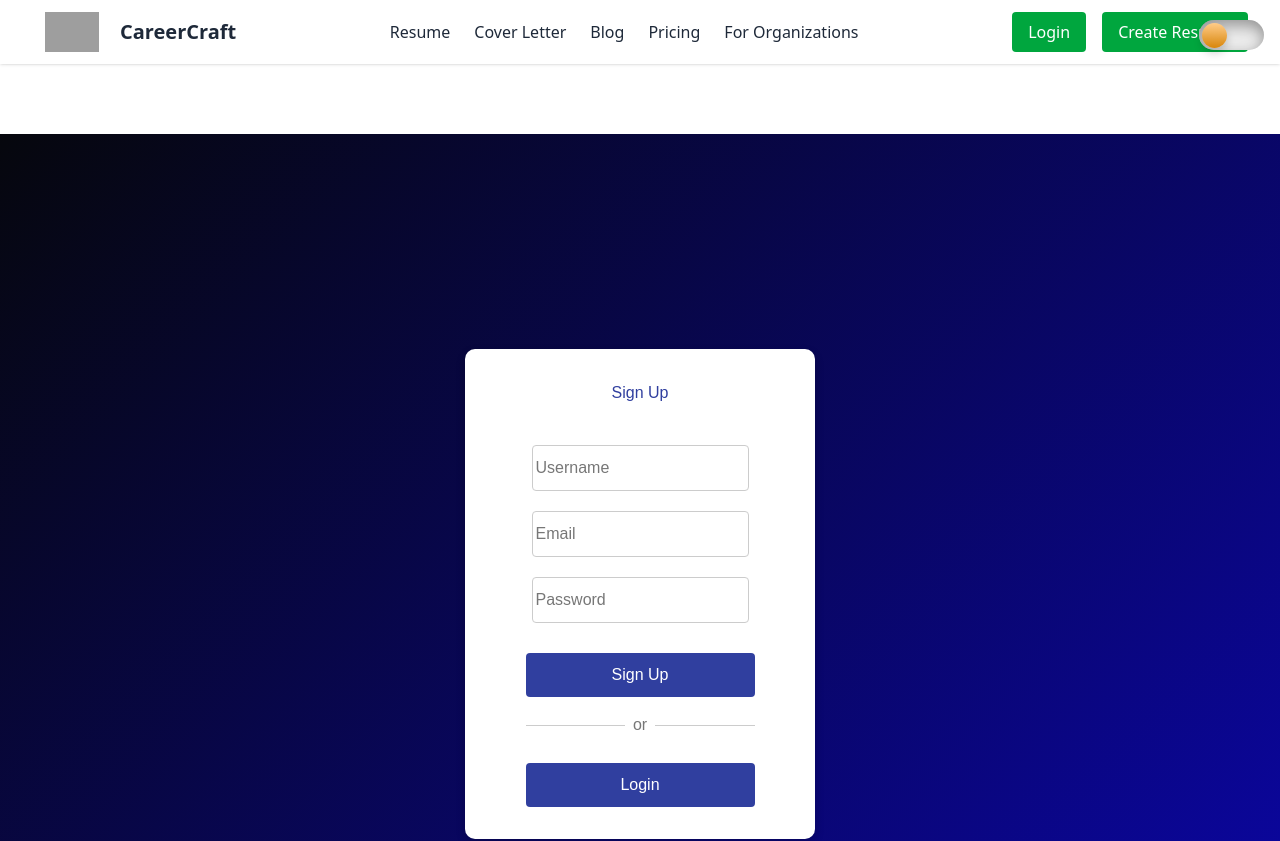
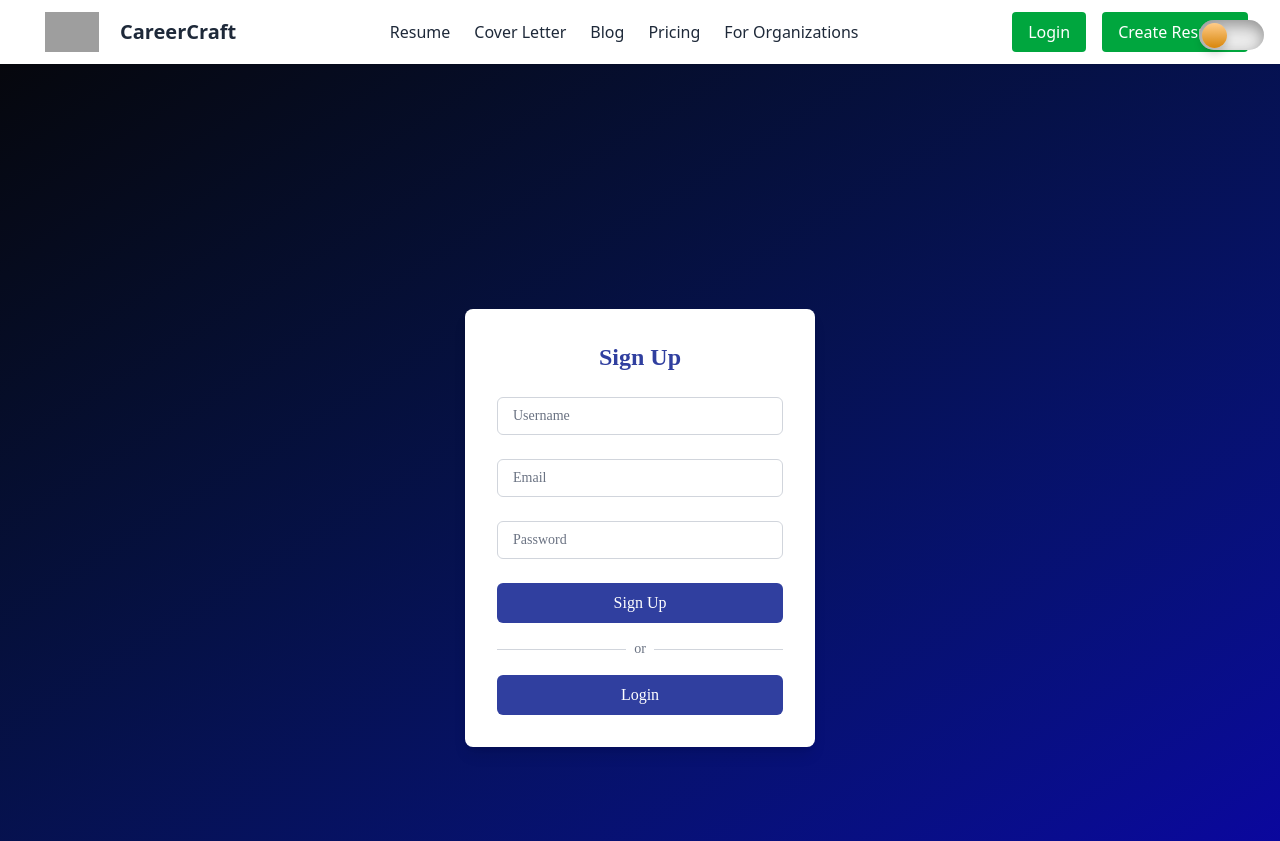
Before and after one commit to Anshulkavi/CareerCraft, a React (Vite) app in the folder my-project/: page /signup in a window 1280 px wide. Shown: the top 841 px of the page. Built offline with nearby package versions, Linux system fonts and the light colour scheme; grey boxes are pictures that could not be loaded.

Commit message:
updated signup page and App.jsx directly

```diff
--- a/my-project/src/App.jsx
+++ b/my-project/src/App.jsx
@@ -53,7 +53,7 @@ function App() {
       <Darkmode />
       <Navbar />
       <ScrollToTop />
-      <div className="pt-[70px] bg-white dark:bg-gray-900 text-gray-900 dark:text-white">
+      <div className="bg-white dark:bg-gray-900 text-gray-900 dark:text-white">
         <Routes>
           {/* Home Page */}
           <Route
--- a/my-project/src/pages/Signup.jsx
+++ b/my-project/src/pages/Signup.jsx
@@ -1,7 +1,113 @@
+// import React, { useState } from "react";
+// import { Link } from "react-router-dom";
+// // import Logo from "../assets/Logo.jpg";
+// import styles from "./Signup.module.css"; // Ensure correct import
+
+// function Signup() {
+//   const [formData, setFormData] = useState({
+//     username: "",
+//     email: "",
+//     password: "",
+//   });
+
+//   const [message, setMessage] = useState("");
+
+//   const handleChange = (e) => {
+//     const { id, value } = e.target;
+//     setFormData((prev) => ({ ...prev, [id]: value }));
+//   };
+
+//   const handleSubmit = (e) => {
+//     e.preventDefault();
+//     const { username, email, password } = formData;
+
+//     if (!username || !email || !password) {
+//       setMessage({ text: "All fields are required!", color: "red" });
+//       return;
+//     }
+
+//     if (password.length < 6) {
+//       setMessage({ text: "Password must be at least 6 characters!", color: "red" });
+//       return;
+//     }
+
+//     setMessage({ text: "Signup successful!", color: "green" });
+
+//     setTimeout(() => {
+//       setFormData({ username: "", email: "", password: "" });
+//       setMessage("");
+//     }, 2000);
+//   };
+
+//   return (
+//     <div className={styles.signupPage}>
+//       <header>
+//       </header>
+
+//       <div className={styles.signupContainer}>
+//         <h2>Sign Up</h2>
+//         <form id="signupForm" onSubmit={handleSubmit}>
+//           <div className={styles.signupInputBox}>
+//             <input
+//               type="text"
+//               id="username"
+//               value={formData.username}
+//               onChange={handleChange}
+//               required
+//             />
+//             <label>Username</label>
+//           </div>
+//           <div className={styles.signupInputBox}>
+//             <input
+//               type="email"
+//               id="email"
+//               value={formData.email}
+//               onChange={handleChange}
+//               required
+//             />
+//             <label>Email</label>
+//           </div>
+//           <div className={styles.signupInputBox}>
+//             <input
+//               type="password"
+//               id="password"
+//               value={formData.password}
+//               onChange={handleChange}
+//               required
+//             />
+//             <label>Password</label>
+//           </div>
+//           <button type="submit" className={styles.signupBtn}>
+//             Sign Up
+//           </button>
+
+//           <div className={styles.signupOrSeparator}>
+//             <hr className={styles.signupFlexGrow} />
+//             <span className={styles.signupMx2}>or</span>
+//             <hr className={styles.signupFlexGrow} />
+//           </div>
+
+//           <Link to="/signup">
+//             <button type="button" className={styles.signupBtn}>
+//               Login
+//             </button>
+//           </Link>
+//         </form>
+
+//         {message && (
+//           <p className={styles.signupMessage} style={{ color: message.color }}>
+//             {message.text}
+//           </p>
+//         )}
+//       </div>
+//     </div>
+//   );
+// }
+
+// export default Signup;
+
 import React, { useState } from "react";
 import { Link } from "react-router-dom";
-// import Logo from "../assets/Logo.jpg";
-import styles from "./Signup.module.css"; // Ensure correct import
 
 function Signup() {
   const [formData, setFormData] = useState({
@@ -40,62 +146,54 @@ function Signup() {
   };
 
   return (
-    <div className={styles.signupPage}>
-      <header>
-      </header>
+    <div className="min-h-screen flex flex-col justify-center items-center bg-gradient-to-br from-[#06070d] to-[#0b06a0] font-[Poppins]">
+      <div className="mt-32 w-[350px] bg-white rounded-lg shadow-lg p-8 flex flex-col items-center text-center">
+        <h2 className="text-[#303f9f] text-2xl font-semibold mb-6">Sign Up</h2>
+        <form id="signupForm" onSubmit={handleSubmit} className="w-full">
+          {["username", "email", "password"].map((field, idx) => (
+            <div className="relative mb-6 w-full" key={idx}>
+              <input
+                type={field === "password" ? "password" : field}
+                id={field}
+                value={formData[field]}
+                onChange={handleChange}
+                required
+                className="peer w-full px-3 py-2 border border-gray-300 rounded-md text-sm outline-none focus:border-[#303f9f]"
+              />
+              <label
+                htmlFor={field}
+                className="absolute left-3 top-1/2 -translate-y-1/2 text-gray-500 text-sm transition-all peer-focus:top-[-0.4rem] peer-focus:text-xs peer-focus:text-[#303f9f] peer-valid:top-[-0.4rem] peer-valid:text-xs peer-valid:text-[#303f9f] bg-white px-1"
+              >
+                {field.charAt(0).toUpperCase() + field.slice(1)}
+              </label>
+            </div>
+          ))}
 
-      <div className={styles.signupContainer}>
-        <h2>Sign Up</h2>
-        <form id="signupForm" onSubmit={handleSubmit}>
-          <div className={styles.signupInputBox}>
-            <input
-              type="text"
-              id="username"
-              value={formData.username}
-              onChange={handleChange}
-              required
-            />
-            <label>Username</label>
-          </div>
-          <div className={styles.signupInputBox}>
-            <input
-              type="email"
-              id="email"
-              value={formData.email}
-              onChange={handleChange}
-              required
-            />
-            <label>Email</label>
-          </div>
-          <div className={styles.signupInputBox}>
-            <input
-              type="password"
-              id="password"
-              value={formData.password}
-              onChange={handleChange}
-              required
-            />
-            <label>Password</label>
-          </div>
-          <button type="submit" className={styles.signupBtn}>
+          <button
+            type="submit"
+            className="w-full bg-[#303f9f] hover:bg-[#283593] text-white py-2 px-4 rounded-md transition duration-300"
+          >
             Sign Up
           </button>
 
-          <div className={styles.signupOrSeparator}>
-            <hr className={styles.signupFlexGrow} />
-            <span className={styles.signupMx2}>or</span>
-            <hr className={styles.signupFlexGrow} />
+          <div className="flex items-center my-4 text-gray-500 text-sm">
+            <hr className="flex-grow border-t border-gray-300" />
+            <span className="mx-2">or</span>
+            <hr className="flex-grow border-t border-gray-300" />
           </div>
 
           <Link to="/signup">
-            <button type="button" className={styles.signupBtn}>
+            <button
+              type="button"
+              className="w-full bg-[#303f9f] hover:bg-[#283593] text-white py-2 px-4 rounded-md transition duration-300"
+            >
               Login
             </button>
           </Link>
         </form>
 
         {message && (
-          <p className={styles.signupMessage} style={{ color: message.color }}>
+          <p className={`mt-4 text-sm text-center ${message.color === "green" ? "text-green-600" : "text-red-600"}`}>
             {message.text}
           </p>
         )}
```
